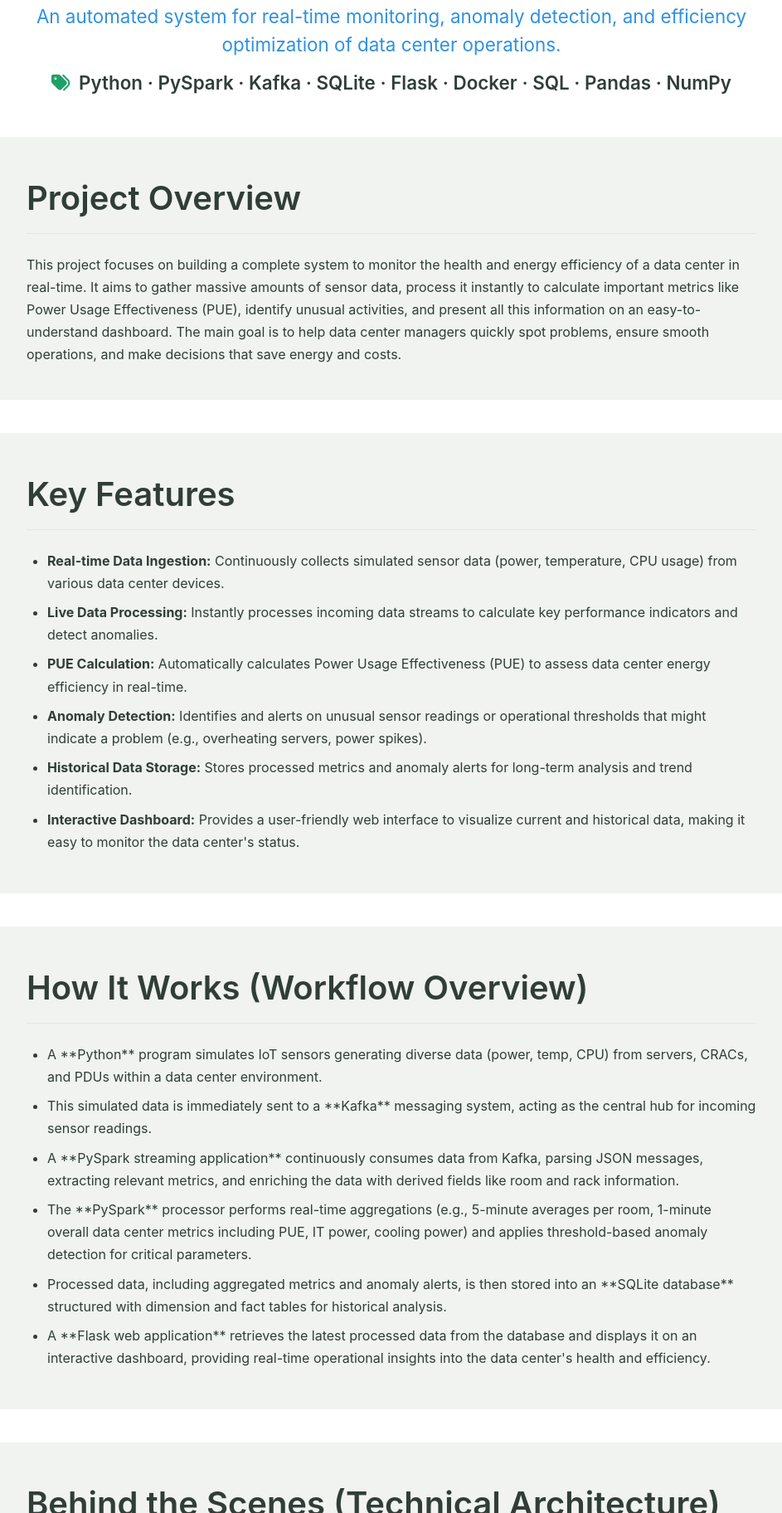
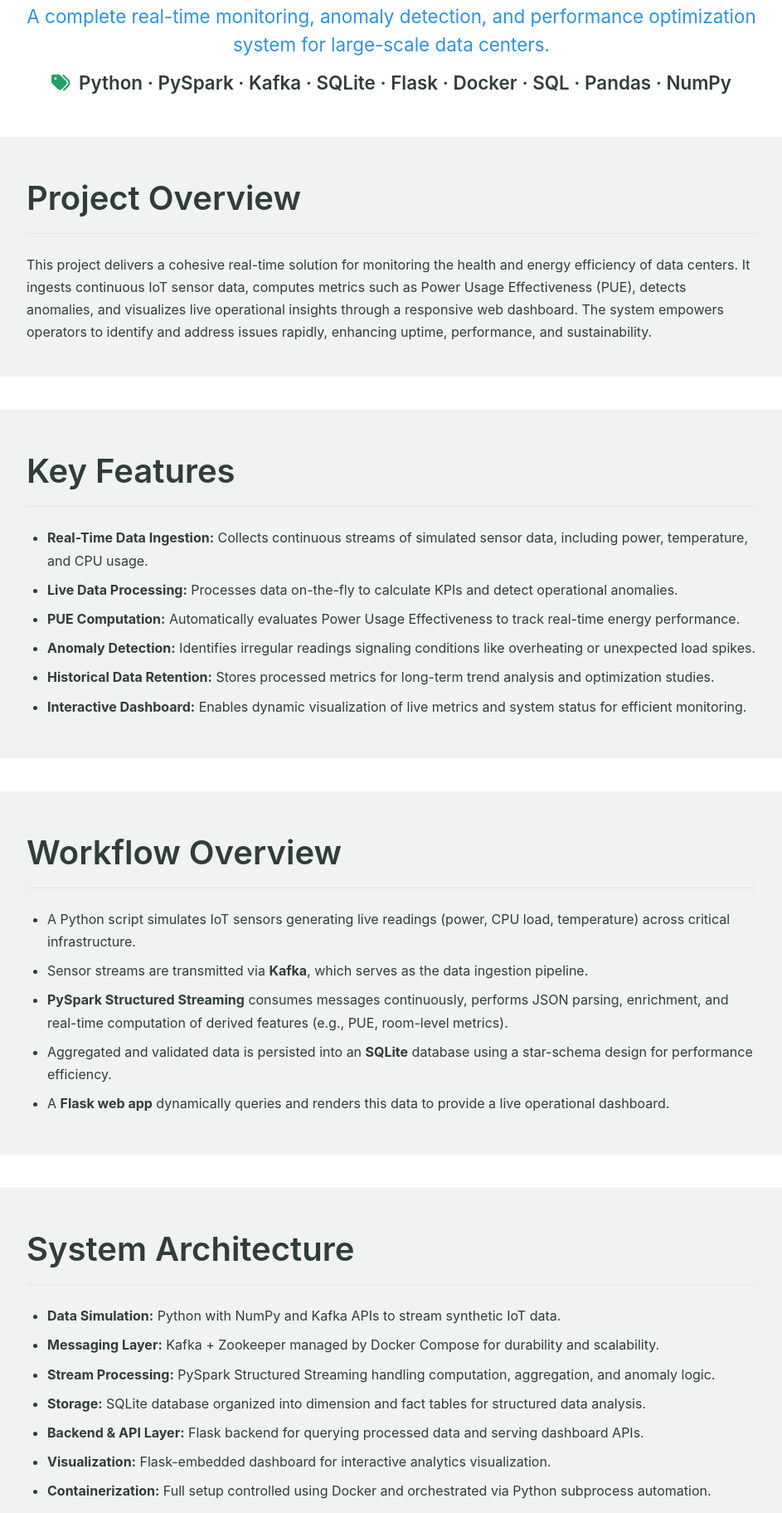
Before and after one commit to Lakesh-99/My_Portfolio, a plain HTML site: page datacenter_monitor.html in a window 1280 px wide. Shown: the part 976-2800 px from the top of the page at 83% size, without its empty margins (168-1111 px from the left). Drawn offline with nearby package versions, Linux system fonts and the light colour scheme.

Commit message:
Update datacenter_monitor.html

```diff
--- a/datacenter_monitor.html
+++ b/datacenter_monitor.html
@@ -2,12 +2,14 @@
 <html lang="en">
 <head>
     <meta charset="UTF-8">
-    <link rel="icon" type="image/png" href="assests/logo.png">
-    <title>Real-time Data Center Health & Efficiency Monitor</title>
+    <link rel="icon" type="image/png" href="assets/logo.png">
+    <title>Real-Time Data Center Health & Efficiency Monitor</title>
     <meta name="viewport" content="width=device-width, initial-scale=1">
     <link href="https://fonts.googleapis.com/css2?family=Poppins:wght@300;400;600;700&family=Playfair+Display:wght@400;700&display=swap" rel="stylesheet">
     <link rel="stylesheet" href="https://cdnjs.cloudflare.com/ajax/libs/font-awesome/6.0.0-beta3/css/all.min.css">
-    <link rel="stylesheet" href="style.css"> </head>
+    <link rel="stylesheet" href="style.css">
+</head>
+
 <body>
     <header>
         <div class="header-content">
@@ -32,97 +34,88 @@
         <div class="container">
             <div class="captioned-image">
                 <img src="assests/datacenter/intro.png" alt="Data Center Monitor Dashboard" class="project-cover-image">
-                <p class="img-caption">
-                    The main dashboard displaying key data center metrics like PUE, power consumption, and temperature.
-                </p>
+                <p class="img-caption">Main dashboard displaying key data center metrics like PUE, power consumption, and temperature.</p>
             </div>
-            <h1 class="project-detail-title">Real-time Data Center Health & Efficiency Monitor</h1>
+
+            <h1 class="project-detail-title">Real-Time Data Center Health & Efficiency Monitor</h1>
             <p class="project-subtitle">
-                An automated system for real-time monitoring, anomaly detection, and efficiency optimization of data center operations.
+                A complete real-time monitoring, anomaly detection, and performance optimization system for large-scale data centers.
                 <br>
                 <span class="project-tech-summary">
-                    <i class="fas fa-tags"></i> Python &middot; PySpark &middot; Kafka &middot; SQLite &middot; Flask &middot; Docker &middot; SQL &middot; Pandas &middot; NumPy
+                    <i class="fas fa-tags"></i> Python · PySpark · Kafka · SQLite · Flask · Docker · SQL · Pandas · NumPy
                 </span>
             </p>
-
-
 
             <div class="project-section-block">
                 <h3 class="section-heading">Project Overview</h3>
                 <p>
-                    This project focuses on building a complete system to monitor the health and energy efficiency of a data center in real-time. It aims to gather massive amounts of sensor data, process it instantly to calculate important metrics like Power Usage Effectiveness (PUE), identify unusual activities, and present all this information on an easy-to-understand dashboard. The main goal is to help data center managers quickly spot problems, ensure smooth operations, and make decisions that save energy and costs.
+                    This project delivers a cohesive real-time solution for monitoring the health and energy efficiency of data centers. It ingests continuous IoT sensor data, computes metrics such as Power Usage Effectiveness (PUE), detects anomalies, and visualizes live operational insights through a responsive web dashboard. The system empowers operators to identify and address issues rapidly, enhancing uptime, performance, and sustainability.
                 </p>
             </div>
 
             <div class="project-section-block">
                 <h3 class="section-heading">Key Features</h3>
                 <ul class="project-list">
-                    <li><b>Real-time Data Ingestion:</b> Continuously collects simulated sensor data (power, temperature, CPU usage) from various data center devices.</li>
-                    <li><b>Live Data Processing:</b> Instantly processes incoming data streams to calculate key performance indicators and detect anomalies.</li>
-                    <li><b>PUE Calculation:</b> Automatically calculates Power Usage Effectiveness (PUE) to assess data center energy efficiency in real-time.</li>
-                    <li><b>Anomaly Detection:</b> Identifies and alerts on unusual sensor readings or operational thresholds that might indicate a problem (e.g., overheating servers, power spikes).</li>
-                    <li><b>Historical Data Storage:</b> Stores processed metrics and anomaly alerts for long-term analysis and trend identification.</li>
-                    <li><b>Interactive Dashboard:</b> Provides a user-friendly web interface to visualize current and historical data, making it easy to monitor the data center's status.</li>
+                    <li><strong>Real-Time Data Ingestion:</strong> Collects continuous streams of simulated sensor data, including power, temperature, and CPU usage.</li>
+                    <li><strong>Live Data Processing:</strong> Processes data on-the-fly to calculate KPIs and detect operational anomalies.</li>
+                    <li><strong>PUE Computation:</strong> Automatically evaluates Power Usage Effectiveness to track real-time energy performance.</li>
+                    <li><strong>Anomaly Detection:</strong> Identifies irregular readings signaling conditions like overheating or unexpected load spikes.</li>
+                    <li><strong>Historical Data Retention:</strong> Stores processed metrics for long-term trend analysis and optimization studies.</li>
+                    <li><strong>Interactive Dashboard:</strong> Enables dynamic visualization of live metrics and system status for efficient monitoring.</li>
                 </ul>
             </div>
 
             <div class="project-section-block">
-                <h3 class="section-heading">How It Works (Workflow Overview)</h3>
+                <h3 class="section-heading">Workflow Overview</h3>
                 <ul class="project-list">
-                    <li>A **Python** program simulates IoT sensors generating diverse data (power, temp, CPU) from servers, CRACs, and PDUs within a data center environment.
-                    </li><li>This simulated data is immediately sent to a **Kafka** messaging system, acting as the central hub for incoming sensor readings.
-                    </li><li>A **PySpark streaming application** continuously consumes data from Kafka, parsing JSON messages, extracting relevant metrics, and enriching the data with derived fields like room and rack information.
-                    </li><li>The **PySpark** processor performs real-time aggregations (e.g., 5-minute averages per room, 1-minute overall data center metrics including PUE, IT power, cooling power) and applies threshold-based anomaly detection for critical parameters.
-                    </li><li>Processed data, including aggregated metrics and anomaly alerts, is then stored into an **SQLite database** structured with dimension and fact tables for historical analysis.
-                    </li><li>A **Flask web application** retrieves the latest processed data from the database and displays it on an interactive dashboard, providing real-time operational insights into the data center's health and efficiency.
-                </li></ul>
+                    <li>A Python script simulates IoT sensors generating live readings (power, CPU load, temperature) across critical infrastructure.</li>
+                    <li>Sensor streams are transmitted via <strong>Kafka</strong>, which serves as the data ingestion pipeline.</li>
+                    <li><strong>PySpark Structured Streaming</strong> consumes messages continuously, performs JSON parsing, enrichment, and real-time computation of derived features (e.g., PUE, room-level metrics).</li>
+                    <li>Aggregated and validated data is persisted into an <strong>SQLite</strong> database using a star-schema design for performance efficiency.</li>
+                    <li>A <strong>Flask web app</strong> dynamically queries and renders this data to provide a live operational dashboard.</li>
+                </ul>
             </div>
 
             <div class="project-section-block">
-                <h3 class="section-heading">Behind the Scenes (Technical Architecture)</h3>
+                <h3 class="section-heading">System Architecture</h3>
                 <ul class="project-list">
-                    <li><b>Data Generation:</b> Custom **Python** script using `kafka-python` and `NumPy` to simulate diverse IoT sensor data streams.
-                    </li><li><b>Messaging Queue:</b> **Kafka** and **Zookeeper** set up via **Docker Compose** for high-throughput, fault-tolerant ingestion of streaming sensor data.
-                    </li><li><b>Stream Processing:</b> **PySpark Structured Streaming** for real-time data ingestion from Kafka, complex aggregations, windowing operations, and threshold-based anomaly detection.
-                    </li><li><b>Data Storage:</b> **SQLite database** designed with a star schema (dimension tables: `dim_device`, `dim_location`; fact tables: `fact_sensor_readings`, `fact_pue_metrics`, `fact_anomalies`) for efficient storage and retrieval of time-series and event data.
-                    </li><li><b>Backend Logic:</b> **Python** scripts for Kafka consumption (`pyspark_java.py`) and database interaction (`sql.py`, `sql1.py`), including functions to load processed data into the SQLite database.
-                    </li><li><b>Dashboard:</b> A **Flask** web application providing a dynamic dashboard to visualize real-time PUE, power metrics, temperature, and system status, enhancing operational visibility.
-                    </li><li><b>Orchestration:</b> **Python** scripts (`pyspark2.py` / `pyspark.py`) leveraging `subprocess` to manage the lifecycle of Docker containers, Kafka topics, and Python components, ensuring seamless system startup and shutdown.
-                </li></ul>
+                    <li><strong>Data Simulation:</strong> Python with NumPy and Kafka APIs to stream synthetic IoT data.</li>
+                    <li><strong>Messaging Layer:</strong> Kafka + Zookeeper managed by Docker Compose for durability and scalability.</li>
+                    <li><strong>Stream Processing:</strong> PySpark Structured Streaming handling computation, aggregation, and anomaly logic.</li>
+                    <li><strong>Storage:</strong> SQLite database organized into dimension and fact tables for structured data analysis.</li>
+                    <li><strong>Backend & API Layer:</strong> Flask backend for querying processed data and serving dashboard APIs.</li>
+                    <li><strong>Visualization:</strong> Flask-embedded dashboard for interactive analytics visualization.</li>
+                    <li><strong>Containerization:</strong> Full setup controlled using Docker and orchestrated via Python subprocess automation.</li>
+                </ul>
             </div>
 
             <div class="project-section-block">
                 <h3 class="section-heading">Visual Highlights</h3>
                 <div class="captioned-image">
                     <img src="assests/datacenter/dashboard.jpg" alt="Dashboard Main View">
-                    <p class="img-caption">A screenshot of the main dashboard, showing current PUE, power consumption (Total, IT), and average temperature, along with system status.</p>
+                    <p class="img-caption">Dashboard displaying PUE, power breakdowns, temperature trends, and alert notifications in real-time.</p>
                 </div>
-
-                </div>
+            </div>
 
             <div class="project-tech-summary-bottom">
-                <h3>Full Tech Stack Used</h3>
+                <h3>Full Tech Stack</h3>
                 <ul class="tech-stack-list">
                     <li><strong>Languages:</strong> Python</li>
-                    <li><strong>Big Data Framework:</strong> PySpark</li>
+                    <li><strong>Streaming Framework:</strong> PySpark</li>
                     <li><strong>Messaging:</strong> Kafka, Zookeeper</li>
                     <li><strong>Database:</strong> SQLite</li>
                     <li><strong>Web Framework:</strong> Flask</li>
-                    <li><strong>Containerization:</strong> Docker, Docker Compose</li>
-                    <li><strong>Data Processing Libraries:</strong> Pandas, NumPy</li>
-                    <li><strong>Orchestration:</strong> Custom Python Scripts</li>
+                    <li><strong>Orchestration & Deployment:</strong> Docker, Docker Compose</li>
+                    <li><strong>Libraries:</strong> Pandas, NumPy</li>
                 </ul>
-                <div class="project-links-bottom">
-                    </div>
             </div>
 
             <div class="project-section-block">
-                <h3 class="section-heading">Learnings & Impact</h3>
+                <h3 class="section-heading">Key Learnings & Impact</h3>
                 <p>
-                    This project provided hands-on experience in building a complete **real-time data pipeline**, from raw data generation to dashboard visualization. I gained significant experience with **streaming data processing** using **PySpark**, setting up and managing **Kafka** for high-throughput data ingestion, and designing effective database schemas for time-series data. The project demonstrated my ability to integrate various technologies to deliver a practical solution for **operational monitoring and efficiency optimization**. It enhanced my skills in **anomaly detection**, **data aggregation**, and presenting complex data in an understandable format for decision-makers.
+                    This project offered in-depth exposure to <strong>end-to-end streaming architecture</strong> — from data generation to dashboard deployment. It strengthened proficiency in <strong>PySpark Structured Streaming</strong>, hands-on Kafka deployment, and efficient time-series data modeling. The work highlights expertise in <strong>real-time analytics, anomaly detection</strong>, and system observability — critical for scalable, production-grade monitoring infrastructures.
                 </p>
             </div>
-
         </div>
     </section>
 
@@ -141,8 +134,9 @@
                 <i class="fas fa-envelope"></i>
             </a>
         </div>
-        <p>&copy; 2025 Lakesh. All rights reserved.</p>
+        <p>&copy; 2025 Lakesh Kumar Suryadevara. All rights reserved.</p>
     </footer>
 
-    <script src="main.js"></script> </body>
+    <script src="main.js"></script>
+</body>
 </html>
```
